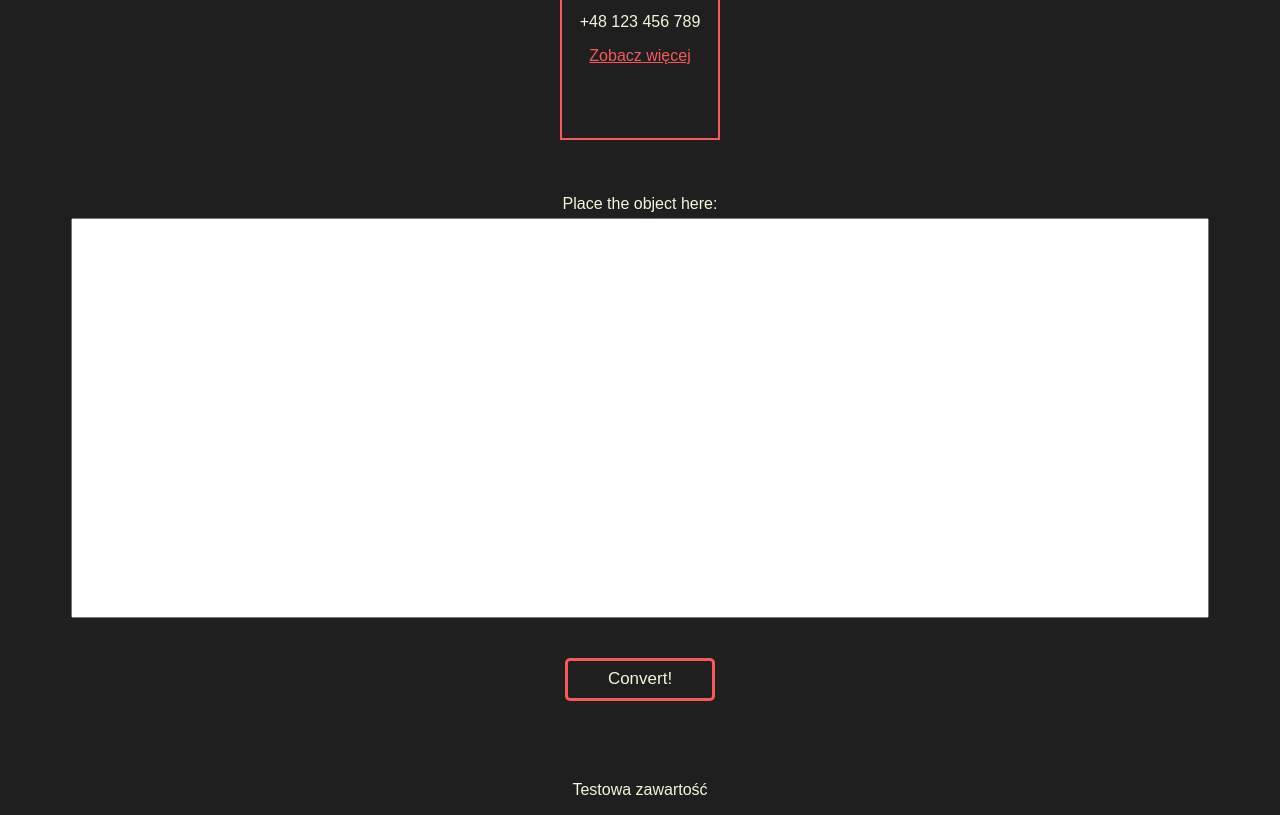
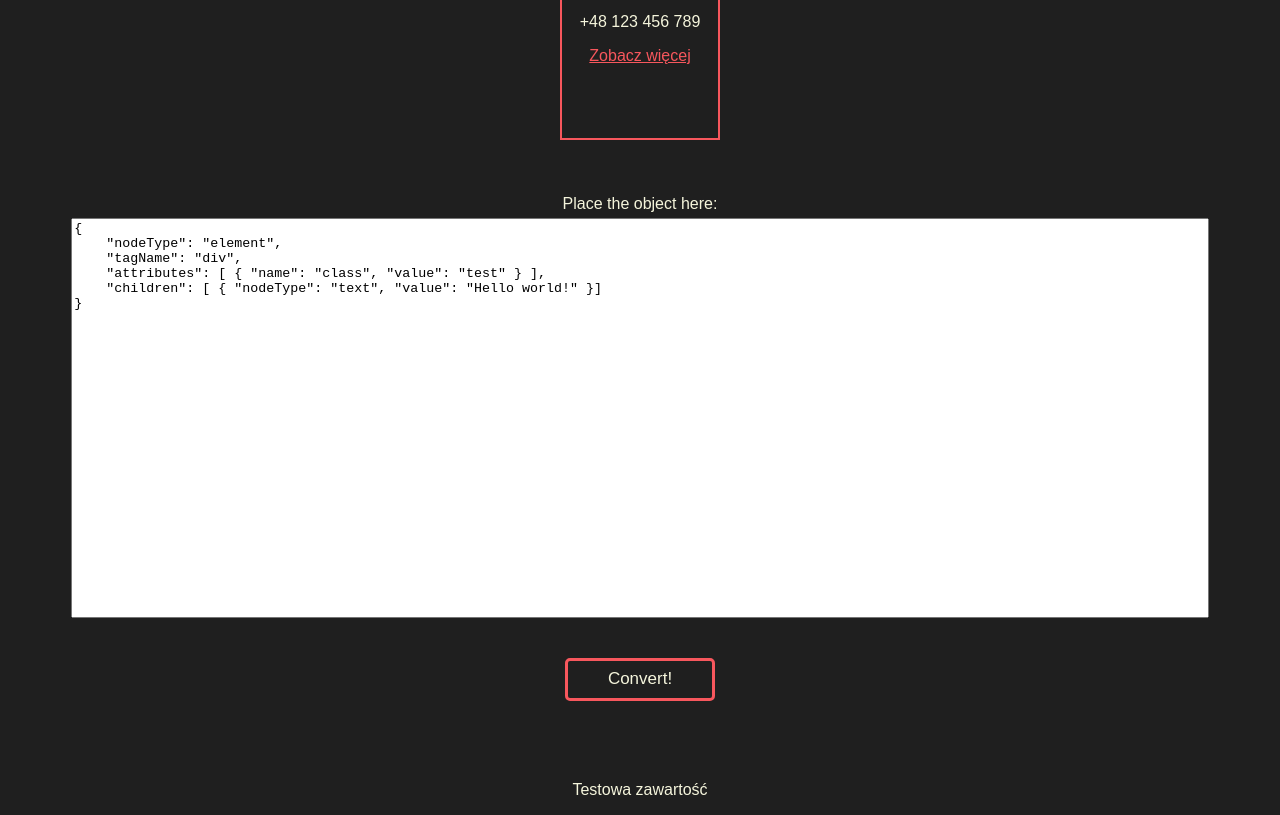
Before and after one commit to mb-dir/AST, a website built with webpack: page src/pages/index.html in a window 1280 px wide. Shown: the part 400-1215 px from the top of the page. Built offline with nearby package versions, Linux system fonts and the light colour scheme.

Commit message:
Add sample content to textarea
This sample content will show the user suitable format of object that
user has to enter

```diff
--- a/src/pages/index.html
+++ b/src/pages/index.html
@@ -23,6 +23,12 @@
         <label for="ASTObject" class="ASTContainer__label">Place the object here:</label>
 
         <textarea id="ASTObject" name="ASTObject" class="ASTContainer__objectPlace">
+{
+    "nodeType": "element",
+    "tagName": "div",
+    "attributes": [ { "name": "class", "value": "test" } ],
+    "children": [ { "nodeType": "text", "value": "Hello world!" }]
+}
         </textarea>
         <button class="ASTContainer__btn">Convert!</button>
     </form>
```
